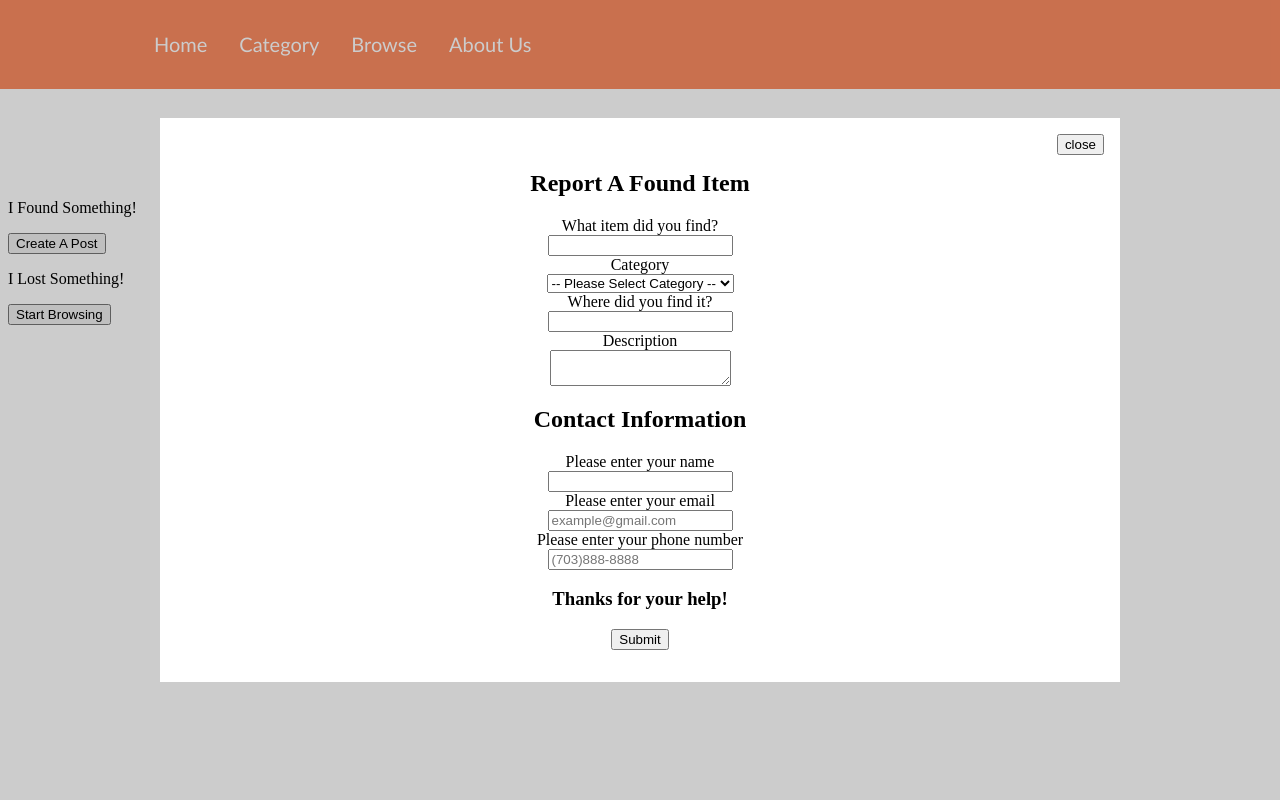
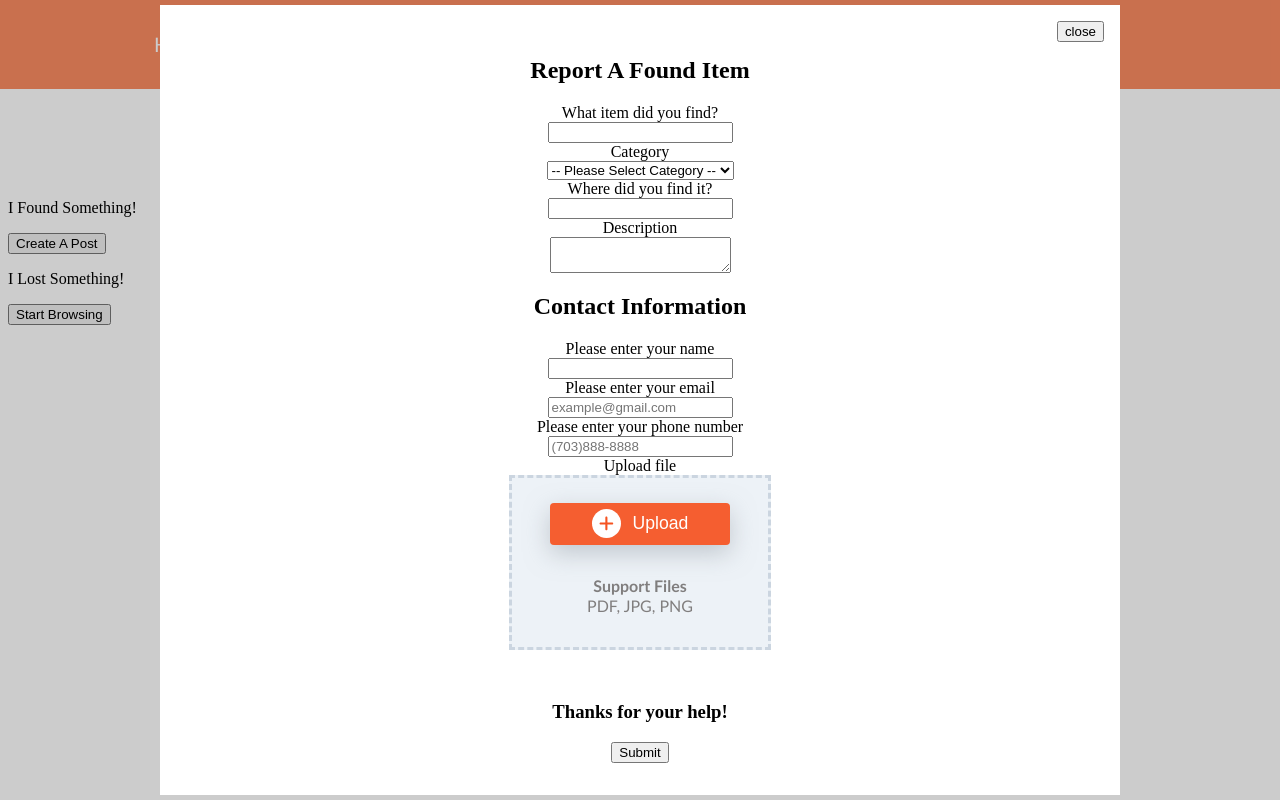
Before and after one commit to lisafenglisa/front-end-lost-and-found, a React (Create React App) app: page / in a window 1280 px wide. Both pictures are taken after a click on the button "Create A Post". Built offline with nearby package versions, Linux system fonts and the light colour scheme.

Commit message:
redirect to browse page when click start browing button.

```diff
--- a/package.json
+++ b/package.json
@@ -3,11 +3,15 @@
   "version": "0.1.0",
   "private": true,
   "dependencies": {
+    "@fortawesome/fontawesome-svg-core": "^6.2.1",
+    "@fortawesome/free-solid-svg-icons": "^6.2.1",
+    "@fortawesome/react-fontawesome": "^0.2.0",
     "@testing-library/jest-dom": "^5.14.1",
     "@testing-library/react": "^13.0.0",
     "@testing-library/user-event": "^13.2.1",
     "axios": "^1.2.6",
     "cors": "^2.8.5",
+    "form-data": "^4.0.0",
     "react": "^18.2.0",
     "react-dom": "^18.2.0",
     "react-phone-input-2": "^2.15.1",
--- a/src/components/CreateForm.css
+++ b/src/components/CreateForm.css
@@ -28,3 +28,7 @@
   top: 16px;
   right: 16px;
 }
+
+.file-list {
+  width: 25%;
+}
--- a/src/components/CreateForm.js
+++ b/src/components/CreateForm.js
@@ -1,6 +1,8 @@
 import React, { useState } from "react";
 import axios from "axios";
 import "./CreateForm.css";
+import FileUpload from "./FileUpload";
+import FileList from "./FileList";
 
 function CreateForm(props) {
   const [title, setTitle] = useState("");
@@ -10,6 +12,11 @@ function CreateForm(props) {
   const [name, setName] = useState("");
   const [email, setEmail] = useState("");
   const [phone, setPhone] = useState("");
+  const [files, setFiles] = useState([]);
+
+  const removeFile = (filename) => {
+    setFiles(files.filter((file) => file.name !== filename));
+  };
 
   const submitForm = () => {
     axios.post("http://localhost:3000/api/v1/items", {
@@ -32,22 +39,34 @@ function CreateForm(props) {
     setName("");
     setEmail("");
     setPhone("");
+    setFiles([]);
   };
 
   return props.trigger ? (
-    <form onSubmit={handleSubmit} className="CreateForm">
+    <form
+      onSubmit={handleSubmit}
+      className="CreateForm"
+      action="/api/v1/items/"
+      method="POST"
+      encType="multipart/form-data"
+    >
       <div className="uploadPost">
         <h2>Report A Found Item</h2>
         <label>What item did you find?</label>
         <input
           type="text"
           value={title}
+          name="title"
           onChange={(e) => {
             setTitle(e.target.value);
           }}
         />
         <label>Category</label>
-        <select value={category} onChange={(e) => setCategory(e.target.value)}>
+        <select
+          value={category}
+          name="category"
+          onChange={(e) => setCategory(e.target.value)}
+        >
           <option>-- Please Select Category --</option>
           <option value="Animals/Pets">Animals/Pets</option>
           <option value="Bags,Baggage,Luggage">Bags,Baggage,Luggage</option>
@@ -71,6 +90,7 @@ function CreateForm(props) {
         <input
           type="text"
           value={location}
+          name="location"
           onChange={(e) => {
             setLocation(e.target.value);
           }}
@@ -78,6 +98,7 @@ function CreateForm(props) {
         <label>Description</label>
         <textarea
           value={description}
+          name="description"
           onChange={(e) => {
             setDescription(e.target.value);
           }}
@@ -87,6 +108,7 @@ function CreateForm(props) {
         <input
           type="text"
           value={name}
+          name="name"
           onChange={(e) => {
             setName(e.target.value);
           }}
@@ -95,6 +117,7 @@ function CreateForm(props) {
         <input
           type="text"
           value={email}
+          name="email"
           placeholder="example@gmail.com"
           onChange={(e) => {
             setEmail(e.target.value);
@@ -104,11 +127,15 @@ function CreateForm(props) {
         <input
           type="text"
           value={phone}
+          name="phone"
           placeholder="(703)888-8888"
           onChange={(e) => {
             setPhone(e.target.value);
           }}
         />
+        <label>Upload file</label>
+        <FileUpload files={files} setFiles={setFiles} removeFile={removeFile} />
+        <FileList files={files} removeFile={removeFile} />
         <h3>Thanks for your help!</h3>
         <button type="submit" onClick={submitForm}>
           Submit
--- /dev/null
+++ b/src/components/FileItem.css
@@ -0,0 +1,35 @@
+li {
+  list-style: none;
+  margin-bottom: 0.5em;
+  margin-left: -2.2em;
+  background-color: #f55e3038;
+  border-radius: 5px;
+  display: flex;
+  align-items: center;
+  padding: 0.8em 1em;
+  width: 100%;
+  height: 20px;
+}
+
+svg {
+  color: #f55321;
+}
+
+svg:first-child {
+  font-size: 1.2em;
+  margin-right: 0.8em;
+}
+
+li p {
+  flex: 1;
+  font-size: 0.9rem;
+}
+
+.actions {
+  justify-self: flex-end;
+  cursor: pointer;
+}
+
+.fa-spinner {
+  font-size: 1.2em;
+}
--- /dev/null
+++ b/src/components/FileItem.js
@@ -0,0 +1,37 @@
+import {
+  faFileAlt,
+  faSpinner,
+  faTrash,
+} from "@fortawesome/free-solid-svg-icons";
+import { FontAwesomeIcon } from "@fortawesome/react-fontawesome";
+import React from "react";
+import "./FileItem.css";
+
+const FileItem = ({ file, deleteFile }) => {
+  return (
+    <li className="list-item" key={file.name}>
+      <FontAwesomeIcon icon={faFileAlt} />
+      <p>{file.name}</p>
+      <div className="actions">
+        {/* <div className="loading"></div> */}
+        {file.isUploading && (
+          <FontAwesomeIcon
+            icon={faSpinner}
+            className="fa-spin"
+            onClick={() => deleteFile(file.name)}
+          />
+        )}
+        {!file.isUploading && (
+          <FontAwesomeIcon
+            icon={faTrash}
+            onClick={() => {
+              deleteFile(file.name);
+            }}
+          />
+        )}
+      </div>
+    </li>
+  );
+};
+
+export default FileItem;
--- /dev/null
+++ b/src/components/FileList.js
@@ -0,0 +1,19 @@
+// import axios from "axios";
+import React from "react";
+import FileItem from "./FileItem";
+
+const FileList = ({ files, removeFile }) => {
+  const deleteFileHandler = (_name) => {
+    removeFile(_name);
+  };
+  return (
+    <ul className="file-list">
+      {files &&
+        files.map((f) => (
+          <FileItem key={f.name} file={f} deleteFile={deleteFileHandler} />
+        ))}
+    </ul>
+  );
+};
+
+export default FileList;
--- /dev/null
+++ b/src/components/FileUpload.css
@@ -0,0 +1,83 @@
+.file-card {
+  background-color: #edf2f7;
+  border: 3px dashed #cbd5e0;
+  padding: 1em;
+  width: 25%;
+  height: 16%;
+  display: flex;
+  justify-content: center;
+  align-items: center;
+  flex-direction: column;
+}
+
+.file-inputs {
+  position: relative;
+  margin-bottom: 1.5em;
+}
+
+.inner-input {
+  position: relative;
+  max-width: 180px;
+  height: 42px;
+  z-index: 2;
+  cursor: pointer;
+  opacity: 0;
+}
+
+.button {
+  position: absolute;
+  top: 0;
+  left: 0;
+  width: 100%;
+  height: 100%;
+  z-index: 1;
+  display: flex;
+  justify-content: center;
+  align-items: center;
+  margin-top: 0.5em;
+
+  color: #fff;
+  background-color: #f55e30;
+  font-size: 1.1rem;
+  cursor: pointer;
+  border-radius: 4px;
+  border: none;
+  outline: none;
+  /* transition: background-color 0.4s; */
+  box-shadow: 0px 8px 24px rgba(149, 157, 165, 0.5);
+}
+
+.button:hover {
+  background-color: #f15120;
+}
+
+.icon {
+  width: 1.3em;
+  height: 1.3em;
+  padding: 0.4em;
+  background-color: #fff;
+  color: #f55e30;
+  border-radius: 50%;
+  display: flex;
+  justify-content: center;
+  align-items: center;
+  margin-right: 0.8em;
+  font-size: 0.8em;
+}
+
+svg {
+  margin-left: 0.8em;
+}
+
+.main {
+  font-weight: bold;
+  margin-bottom: -0.9em;
+  color: #807e7e;
+  font-family: "Trebuchet MS";
+}
+
+.info {
+  font-size: 1rem;
+  color: #807e7e;
+  font-family: "Trebuchet MS";
+}
--- /dev/null
+++ b/src/components/FileUpload.js
@@ -0,0 +1,53 @@
+import { faPlus } from "@fortawesome/free-solid-svg-icons";
+import { FontAwesomeIcon } from "@fortawesome/react-fontawesome";
+import axios from "axios";
+import React from "react";
+import "./FileUpload.css";
+
+const FileUpload = ({ files, setFiles, removeFile }) => {
+  const uploadHandler = (e) => {
+    const file = e.target.files[0];
+    if (!file) return;
+    file.isUploading = true;
+    setFiles([...files, file]);
+
+    const formData = new FormData();
+    formData.append("newFile", file, file.name);
+    axios
+      .post("http://localhost:3000/api/v1/items/upload", formData)
+      .then((res) => {
+        file.isUploading = false;
+        setFiles([...files, file]);
+      })
+      .catch((err) => {
+        console.error(err);
+        removeFile(file.name);
+      });
+  };
+
+  return (
+    <>
+      <div className="file-card">
+        <div className="file-inputs">
+          <input
+            className="inner-input"
+            type="file"
+            name="file"
+            onChange={uploadHandler}
+          />
+          <button className="button">
+            <i className="icon">
+              <FontAwesomeIcon icon={faPlus} />
+            </i>
+            Upload
+          </button>
+        </div>
+
+        <p className="main">Support Files</p>
+        <p className="info">PDF, JPG, PNG</p>
+      </div>
+    </>
+  );
+};
+
+export default FileUpload;
--- a/src/pages/index.js
+++ b/src/pages/index.js
@@ -1,9 +1,15 @@
 import React, { useState } from "react";
 import "./index.css";
 import CreateForm from "../components/CreateForm";
+import { Navigate } from "react-router-dom";
 
 const Home = () => {
   const [buttonPopup, setButtonPopup] = useState(false);
+  const [goToBrowse, setGoToBrowse] = useState(false);
+
+  if (goToBrowse) {
+    return <Navigate to="/browse" />;
+  }
 
   return (
     <div>
@@ -18,7 +24,13 @@ const Home = () => {
       </section>
       <section>
         <p>I Lost Something!</p>
-        <button>Start Browsing</button>
+        <button
+          onClick={() => {
+            setGoToBrowse(true);
+          }}
+        >
+          Start Browsing
+        </button>
       </section>
     </div>
   );
```
Also changed, not shown: 2 other files (tests, documents, lock files or other folders).
